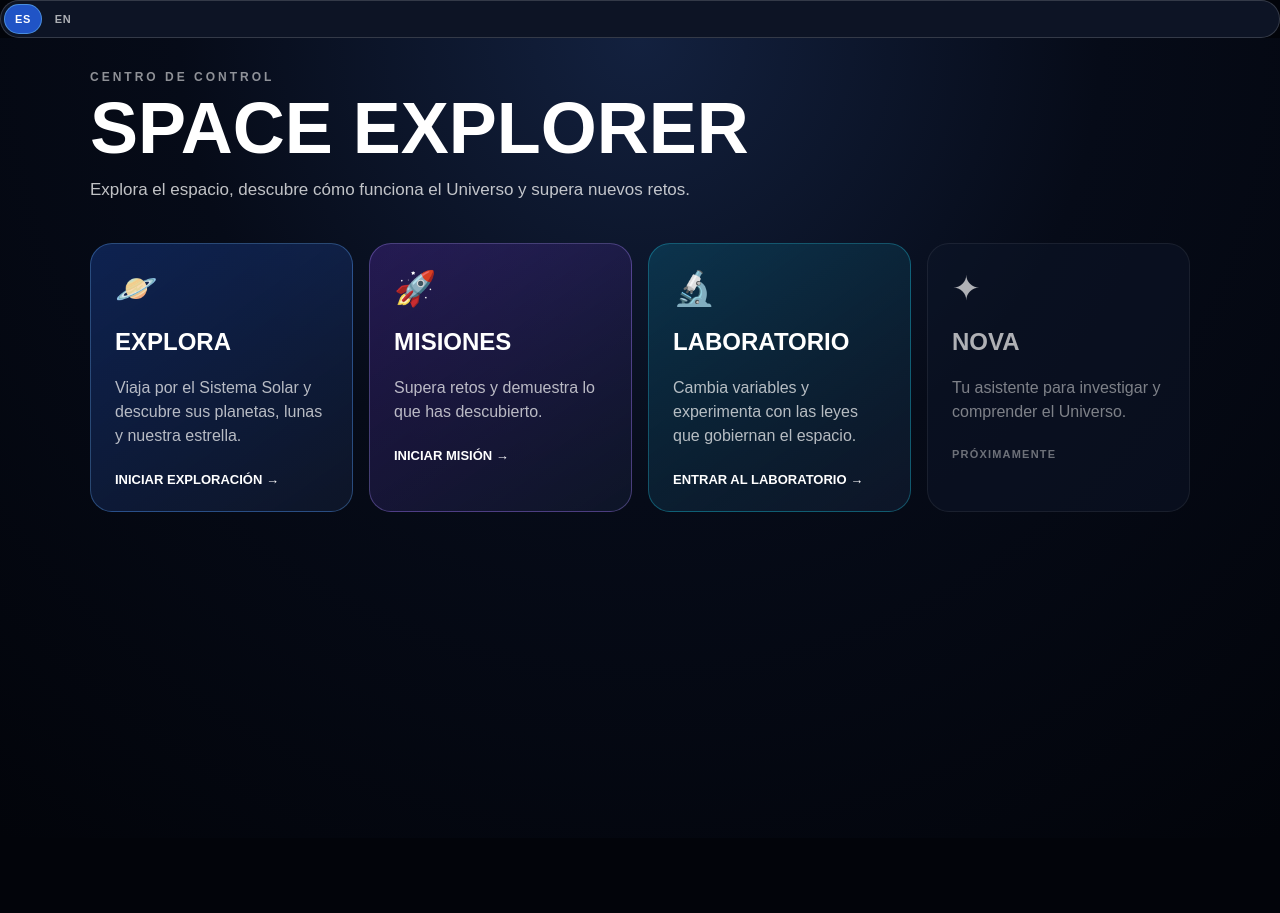
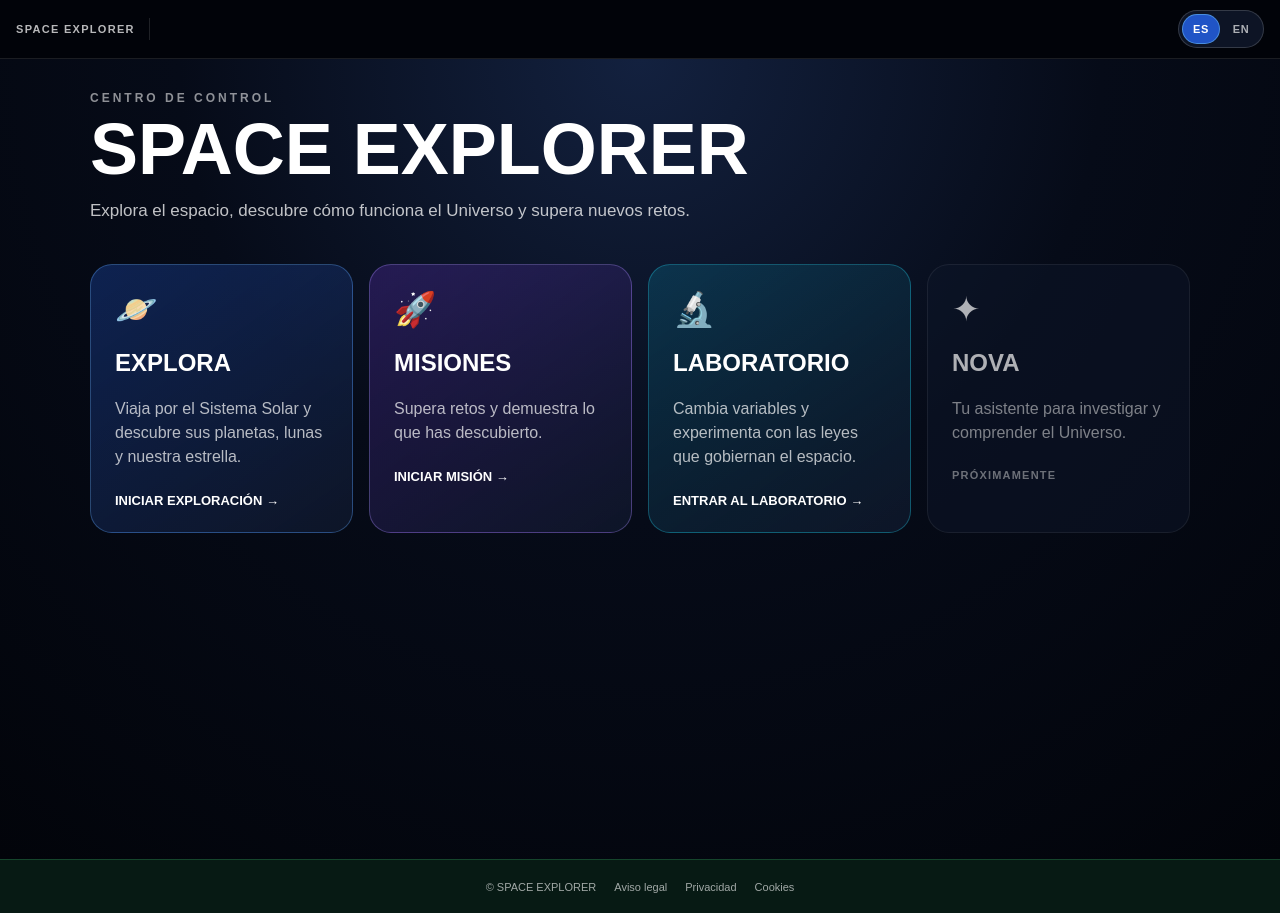
Before and after one commit to Nacho12PIA/space-explorer, a Next.js app: page / in a window 1280 px wide. Before the commit the page ends 838 px from the top, so only its background shows below. Built offline with nearby package versions, Linux system fonts and the light colour scheme.

Commit message:
Integra header y footer globales

```diff
--- a/app/layout.js
+++ b/app/layout.js
@@ -1,6 +1,7 @@
 import "./globals.css";
 import { LanguageProvider } from "../i18n/LanguageContext";
-import LanguageSwitcher from "../components/LanguageSwitcher";
+import SiteHeader from "../components/SiteHeader";
+import SiteFooter from "../components/SiteFooter";
 
 export const metadata = {
   title: "SPACE EXPLORER",
@@ -12,8 +13,17 @@ export default function RootLayout({ children }) {
     <html lang="es">
       <body>
         <LanguageProvider>
-          <LanguageSwitcher />
-          {children}
+          <div
+            style={{
+              minHeight: "100vh",
+              display: "flex",
+              flexDirection: "column",
+            }}
+          >
+            <SiteHeader />
+            <div style={{ flex: 1, minWidth: 0 }}>{children}</div>
+            <SiteFooter />
+          </div>
         </LanguageProvider>
       </body>
     </html>
```
